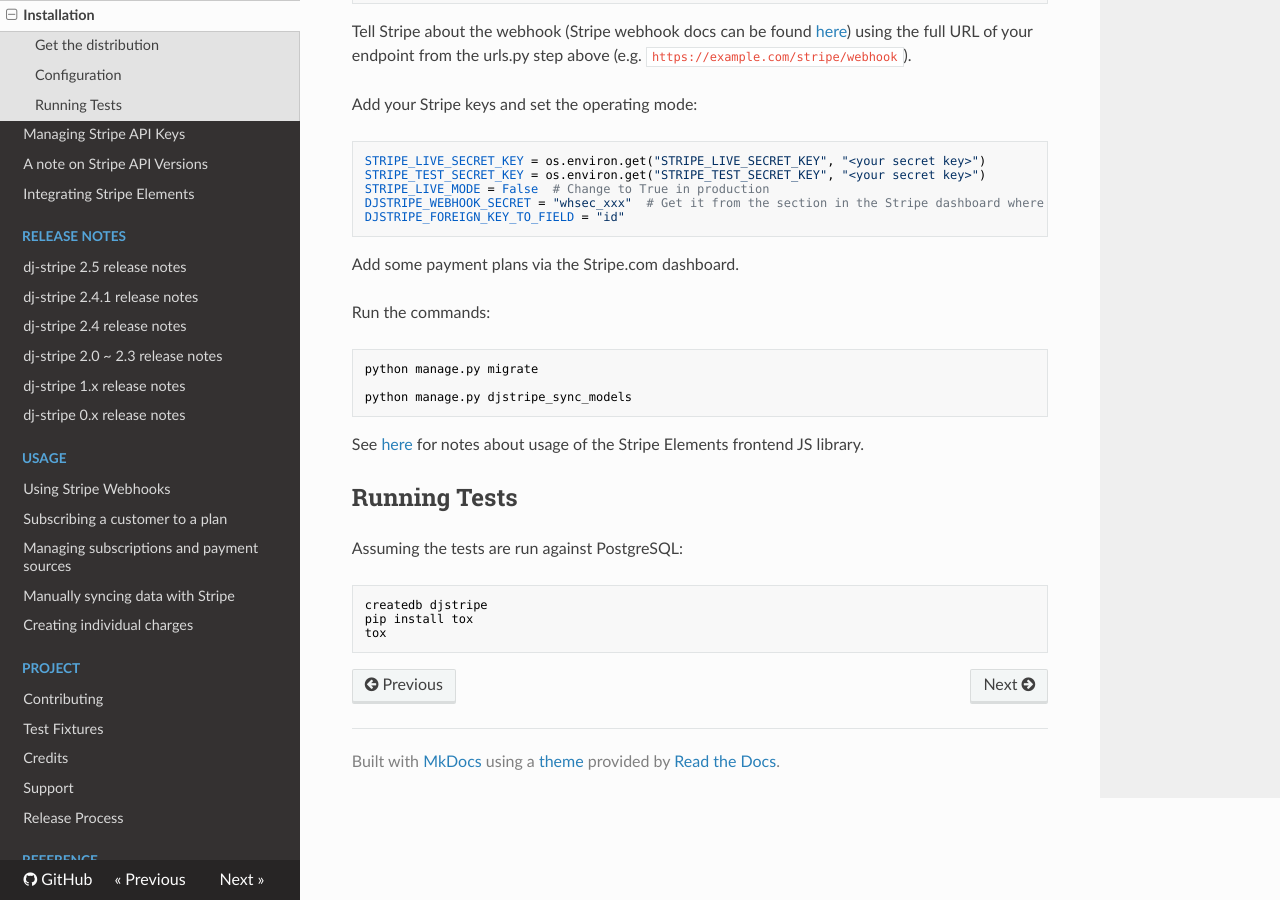
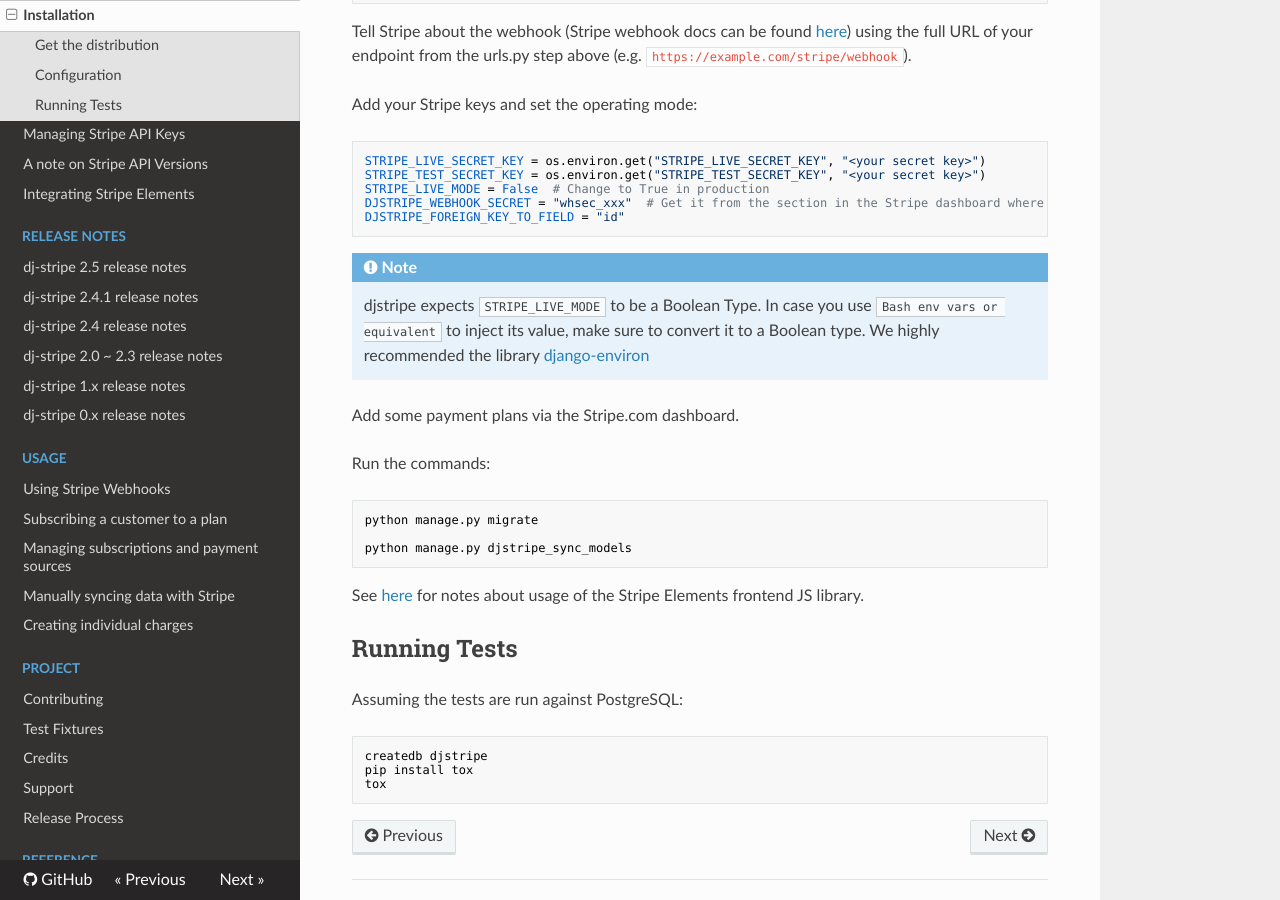
Before and after one commit to dj-stripe/dj-stripe, an MkDocs documentation site: the page built from docs/installation.md, in a window 1280 px wide and 900 px high, scrolled down 621 px. Built offline with MkDocs 1.6.1, drawn with Linux system fonts in a browser that asks for light colours; nearby versions of some CDN libraries.

Commit message:
Updated documentation with a note on STRIPE_LIVE_MODE

```diff
--- a/docs/installation.md
+++ b/docs/installation.md
@@ -33,6 +33,10 @@
     DJSTRIPE_WEBHOOK_SECRET = "whsec_xxx"  # Get it from the section in the Stripe dashboard where you added the webhook endpoint
     DJSTRIPE_FOREIGN_KEY_TO_FIELD = "id"
 
+!!! note
+
+    djstripe expects `STRIPE_LIVE_MODE` to be a Boolean Type. In case you use `Bash env vars or equivalent` to inject its value, make sure to convert it to a Boolean type. We highly recommended the library [django-environ](https://django-environ.readthedocs.io/en/latest/)
+
 Add some payment plans via the Stripe.com dashboard.
 
 Run the commands:
```
